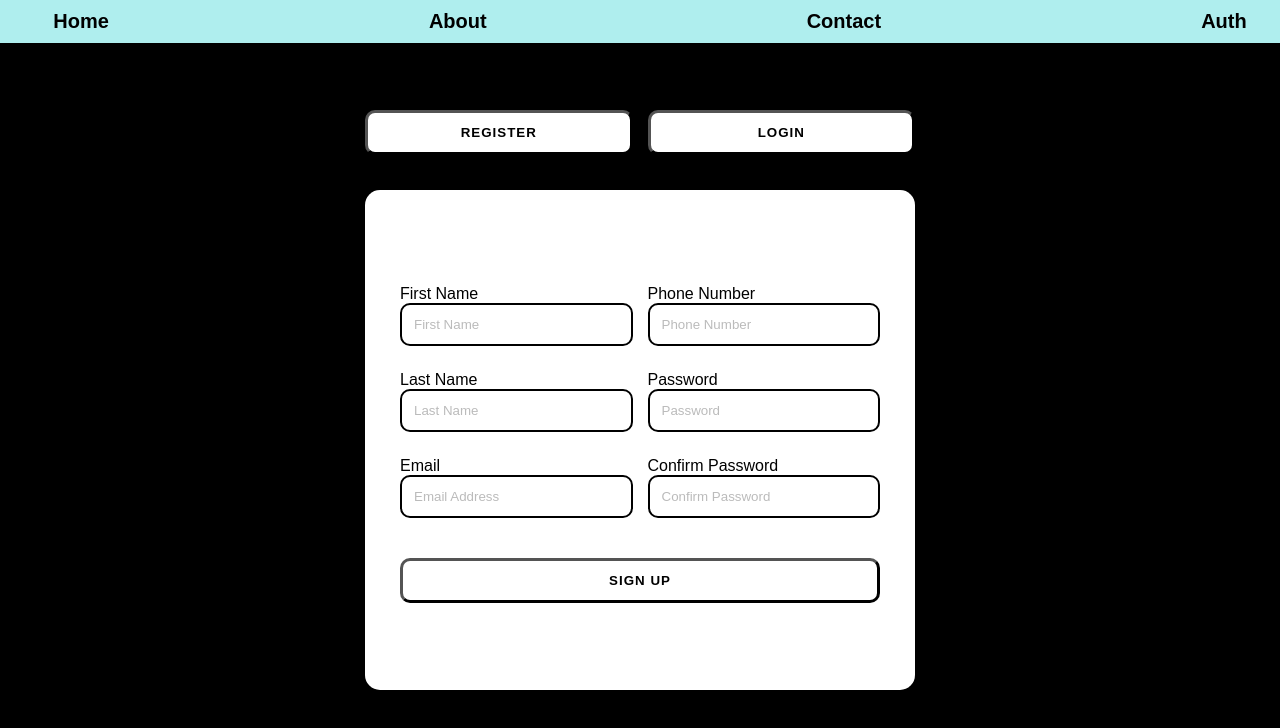
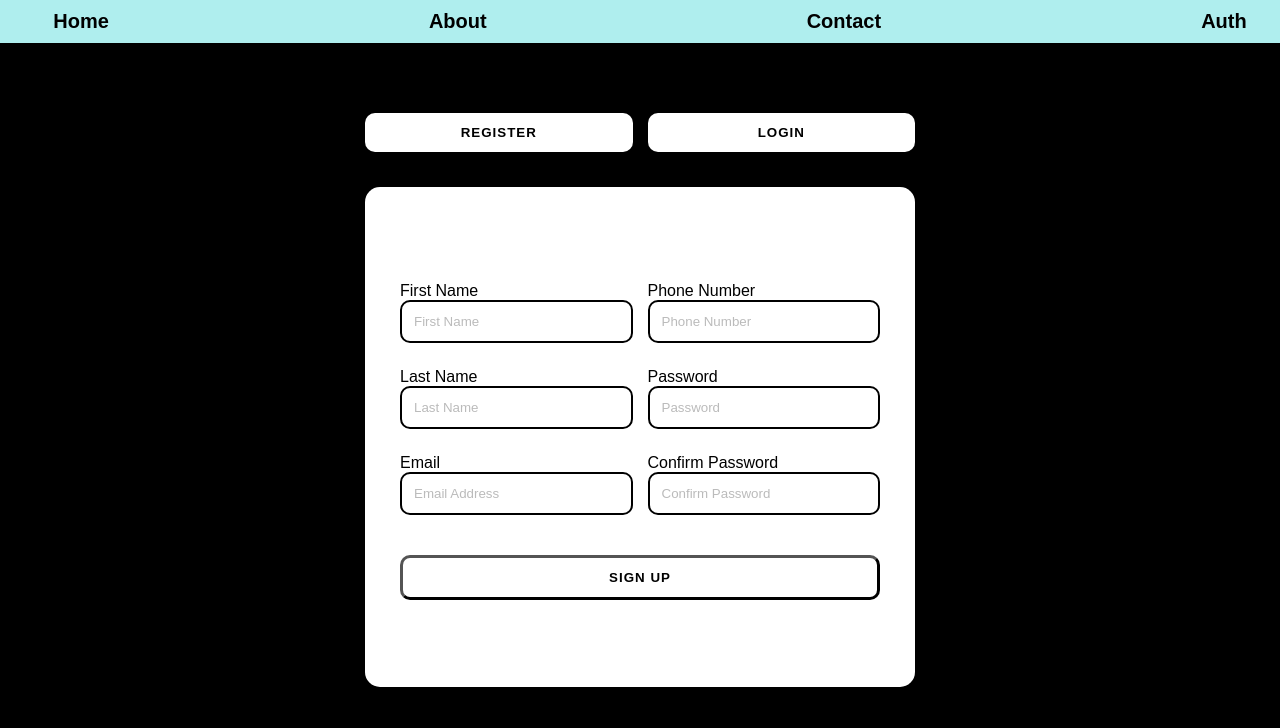
Before and after one commit to Eshhaa11/React-lesson1, a React (Create React App) app: page / in a window 1280 px wide. Shown: the top 728 px of the page. Built offline with nearby package versions, Linux system fonts and the light colour scheme.

Commit message:
style: Add borderless button style for improved aesthetics

```diff
--- a/src/App.css
+++ b/src/App.css
@@ -19,6 +19,9 @@
   justify-content: center;
 }
 
+.btn{
+  border: none;
+}
 
 .App-header {
   background-color: #282c34;
```
